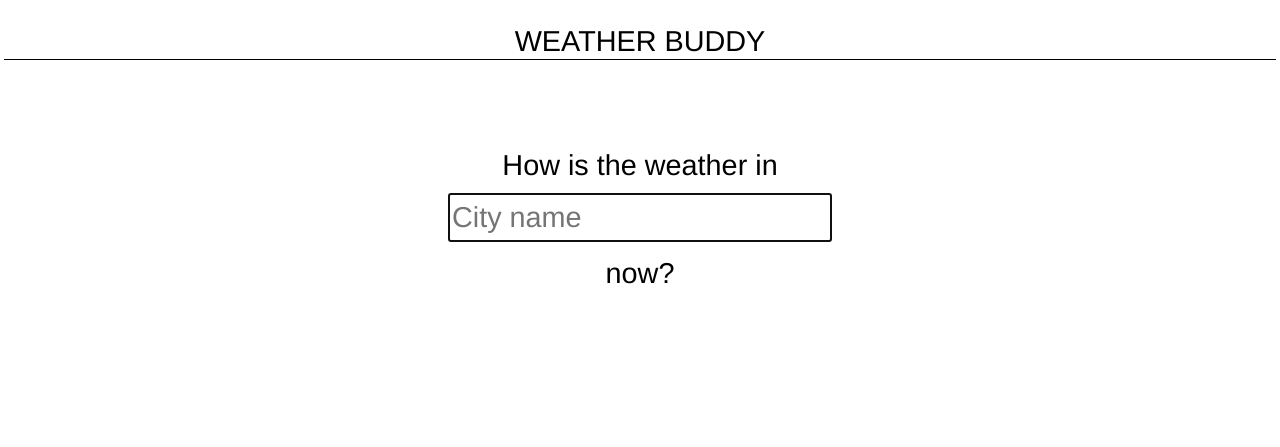
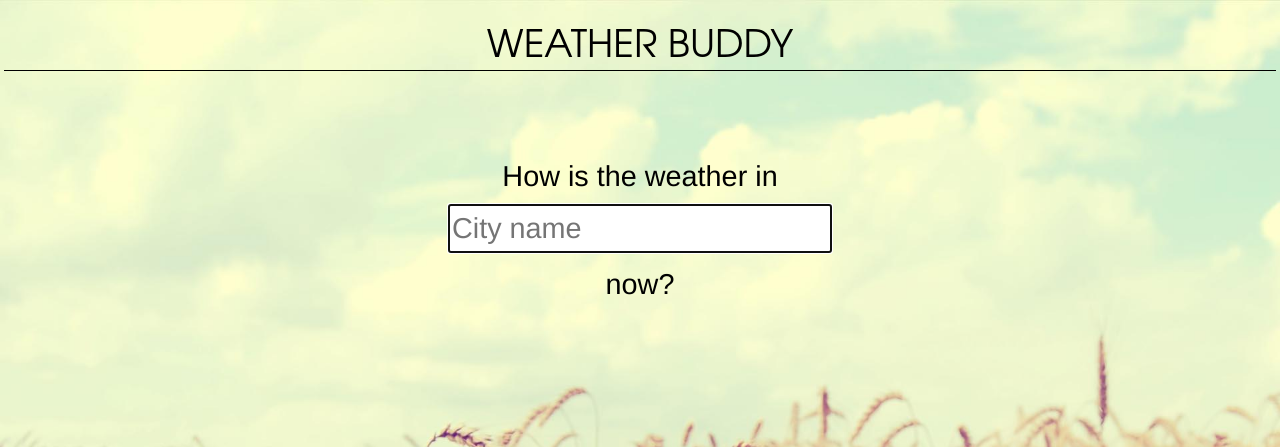
Before and after one commit to CristianoR12/Weather_Buddy_2.0, a Flask app: page / in a window 1280 px wide. Shown: the top 447 px of the page. Run offline with Flask 2, Linux system fonts and the light colour scheme; some libraries are stand-ins or nearby versions.

Commit message:
Layout design update

```diff
--- a/static/css/main.css
+++ b/static/css/main.css
@@ -1,7 +1,8 @@
 header h1.logo {
-    font-family: "Helvetica Neue", Helvetica, Arial, sans-serif;
+    font-family: "Avantgarde", TeX Gyre Adventor, URW Gothic L, sans-serif;
     margin: 4px;
-    font-size: 1.8em;
+    font-size: 2.4em;
+    font-weight: 500;
     color: rgb(0, 0, 0);
     text-transform: uppercase;
     text-align: center;
@@ -9,4 +10,10 @@ header h1.logo {
     border-width: thin;
     position: relative;
     bottom: -20px;
-    }
+}
+
+body {
+    background-image: url("field.jpg");
+    background-size: cover;
+    background-repeat: no-repeat;
+   }
```
Also changed, not shown: static/css/field.jpg (added).
